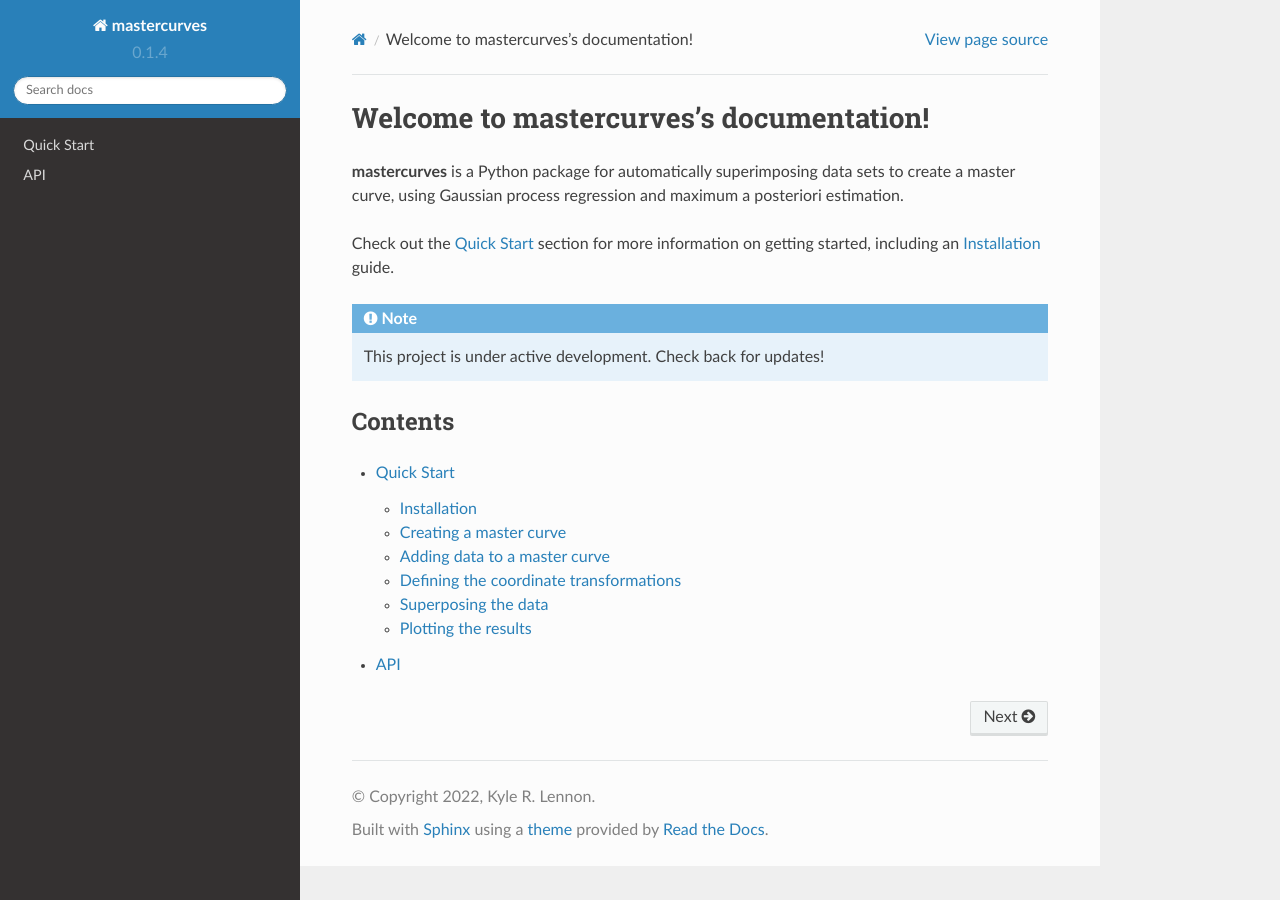
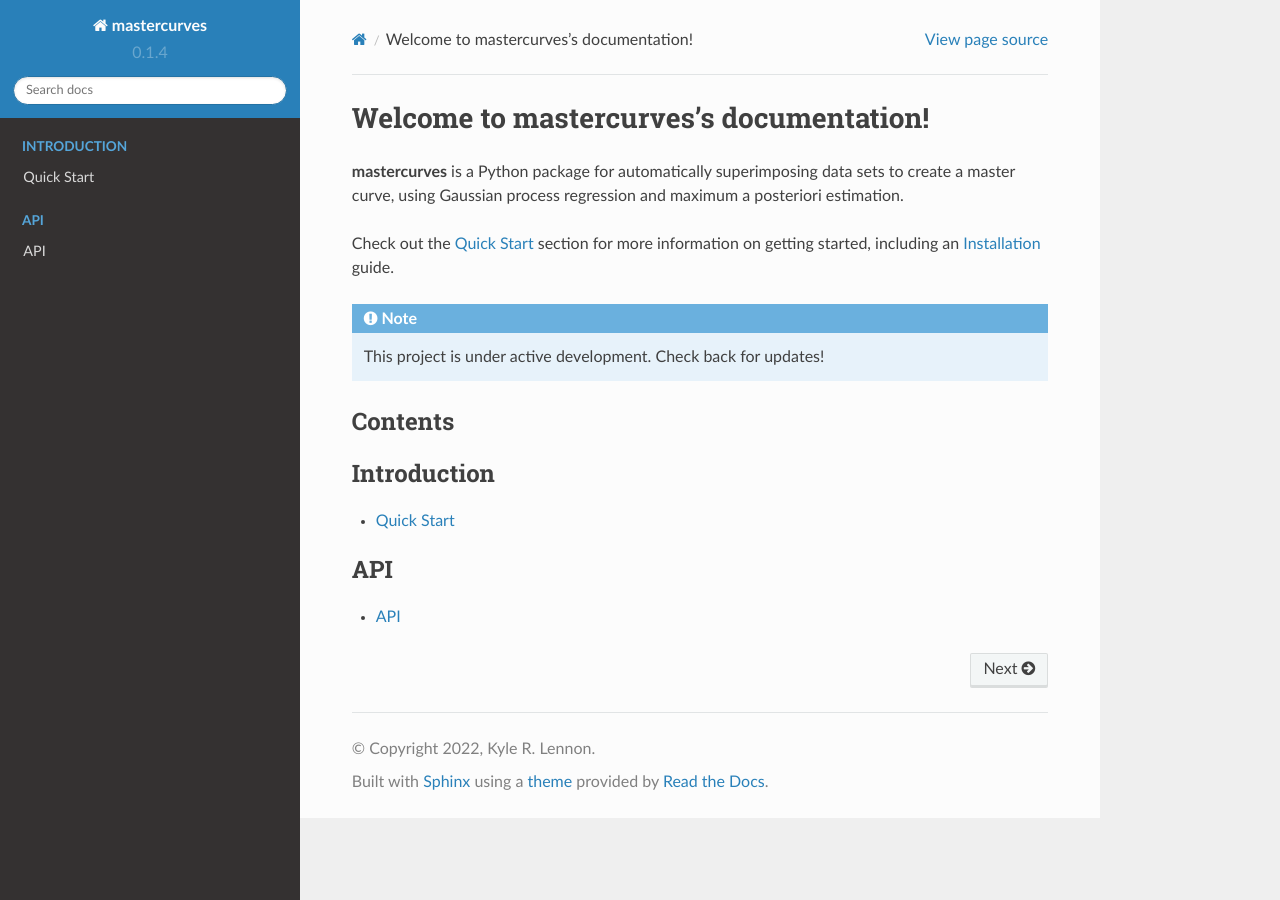
Before and after one commit to krlennon/mastercurves, a Sphinx documentation site: the page built from docs/source/index.rst, in a window 1280 px wide. Built offline with Sphinx 7.4.7 and the Read the Docs theme 2.0.0, drawn with Linux system fonts in a browser that asks for light colours.

Commit message:
update doc directory structure

```diff
--- a/docs/source/index.rst
+++ b/docs/source/index.rst
@@ -13,6 +13,13 @@ Contents
 --------
 
 .. toctree::
+   :maxdepth: 1
+   :caption: Introduction
 
    quickstart
+
+.. toctree::
+   :maxdepth: 1
+   :caption: API
+
    api
```
